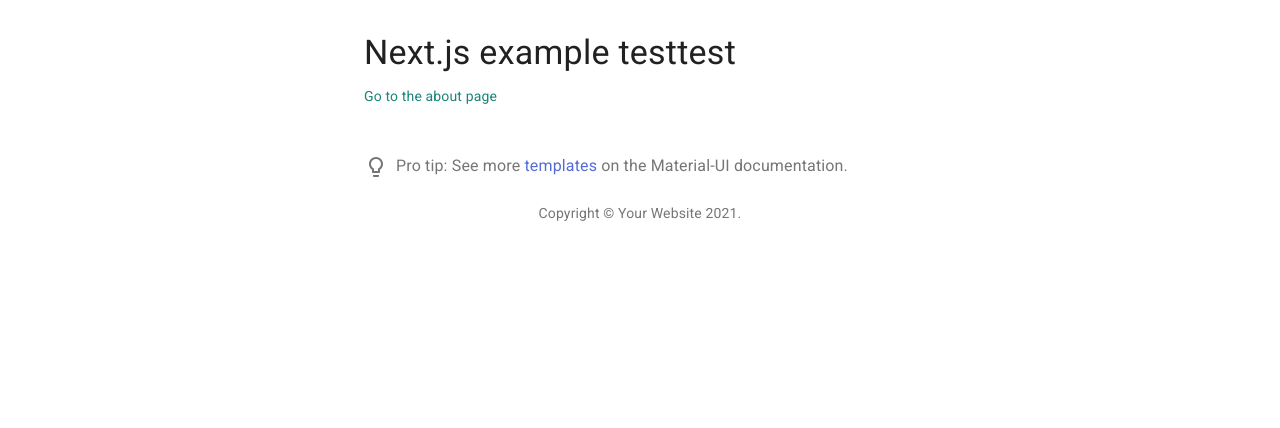
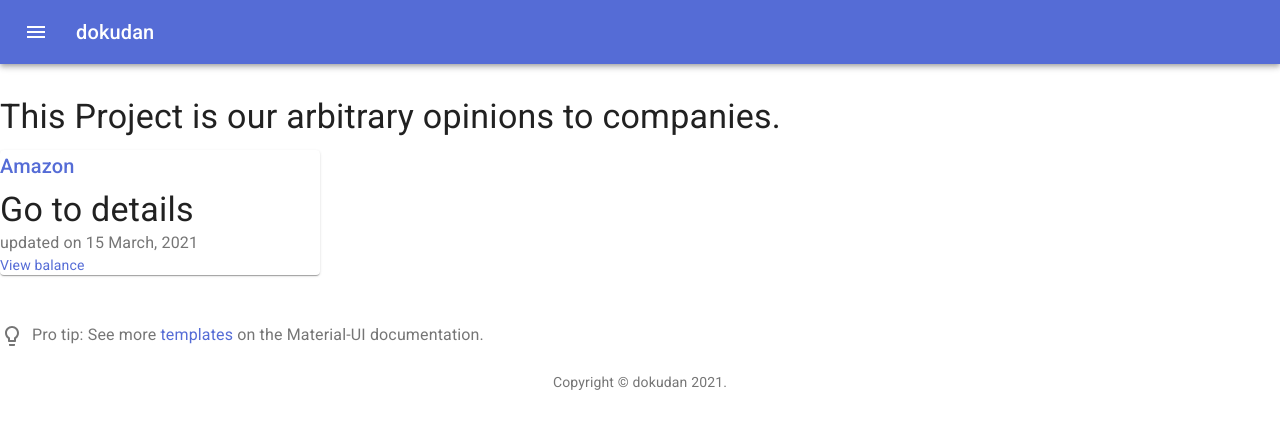
Before and after one commit to yuta519/Next-js-demo-app, a Next.js app: page / in a window 1280 px wide. Shown: the top 428 px of the page. Built offline with nearby package versions, Linux system fonts and the light colour scheme.

Commit message:
create various files

```diff
--- /dev/null
+++ b/components/pages/CompanyTile.tsx
@@ -0,0 +1,35 @@
+import React from 'react';
+import Link from '@material-ui/core/Link';
+import { makeStyles } from '@material-ui/core/styles';
+import Typography from '@material-ui/core/Typography';
+import Title from './Title';
+
+function preventDefault(event) {
+  event.preventDefault();
+}
+
+const useStyles = makeStyles({
+  depositContext: {
+    flex: 1,
+  },
+});
+
+export default function Deposits() {
+  const classes = useStyles();
+  return (
+    <React.Fragment>
+      <Title>Amazon</Title>
+      <Typography component="p" variant="h4">
+        Go to details
+      </Typography>
+      <Typography color="textSecondary" className={classes.depositContext}>
+        updated on 15 March, 2021
+      </Typography>
+      <div>
+        <Link color="primary" href="#" onClick={preventDefault}>
+          View balance
+        </Link>
+      </div>
+    </React.Fragment>
+  );
+}
--- a/components/pages/Copyright.tsx
+++ b/components/pages/Copyright.tsx
@@ -6,7 +6,7 @@
       <Typography variant="body2" color="textSecondary" align="center">
         {'Copyright © '}
         <Link color="inherit" href="https://material-ui.com/">
-          Your Website
+          dokudan
         </Link>{' '}
         {new Date().getFullYear()}
         {'.'}
--- /dev/null
+++ b/components/pages/Header.tsx
@@ -0,0 +1,39 @@
+import React from 'react';
+import { makeStyles } from '@material-ui/core/styles';
+import AppBar from '@material-ui/core/AppBar';
+import Toolbar from '@material-ui/core/Toolbar';
+import Typography from '@material-ui/core/Typography';
+import Button from '@material-ui/core/Button';
+import IconButton from '@material-ui/core/IconButton';
+import MenuIcon from '@material-ui/icons/Menu';
+
+const useStyles = makeStyles((theme) => ({
+  root: {
+    flexGrow: 1,
+  },
+  menuButton: {
+    marginRight: theme.spacing(2),
+  },
+  title: {
+    flexGrow: 1,
+  },
+}));
+
+export default function ButtonAppBar() {
+  const classes = useStyles();
+  return (
+    <div className={classes.root}>
+      <AppBar position="static">
+        <Toolbar>
+          <IconButton edge="start" className={classes.menuButton} color="inherit" aria-label="menu">
+            <MenuIcon />
+          </IconButton>
+          <Typography variant="h6" className={classes.title}>
+            dokudan
+          </Typography>
+          {/* <Button color="inherit">Login</Button> */}
+        </Toolbar>
+      </AppBar>
+    </div>
+  );
+}
--- /dev/null
+++ b/pages/index.tsx
@@ -0,0 +1,54 @@
+import Box from '@material-ui/core/Box';
+import Grid from '@material-ui/core/Grid'
+import Paper from '@material-ui/core/Paper'
+import Typography from '@material-ui/core/Typography';
+
+import ProTip from '../src/ProTip';
+import { Copyright } from '../components/pages/Copyright'
+import CompanyTile from '../components/pages/CompanyTile'
+import Header from '../components//pages/Header'
+
+export default function Index() {
+  return (
+    <>
+      <Header />
+      <Box my={4}>
+        <Typography variant="h4" component="h1" gutterBottom>
+          This Project is our arbitrary opinions to companies.
+        </Typography>
+
+        {/* <main className={classes.content}>
+        <div className={classes.appBarSpacer} />
+        <Container maxWidth="lg" className={classes.container}>
+          <Grid container spacing={3}>
+            Chart
+            <Grid item xs={12} md={8} lg={9}>
+              <Paper className={fixedHeightPaper}>
+                <Chart />
+              </Paper>
+            </Grid> */}
+            {/* Recent Deposits */}
+            <Grid item xs={12} md={4} lg={3}>
+              <Paper>
+                <CompanyTile />
+              </Paper>
+            </Grid>
+            {/* Recent Orders */}
+            {/* <Grid item xs={12}>
+              <Paper className={classes.paper}>
+                <Orders />
+              </Paper>
+            </Grid>
+          </Grid>
+          <Box pt={4}>
+            <Copyright />
+          </Box>
+        </Container>
+      </main> */}
+
+        <ProTip />
+        <Copyright />
+      </Box>
+    </>
+  );
+}
```
Also changed, not shown: pages/index_old.js (renamed from pages/index.js).
